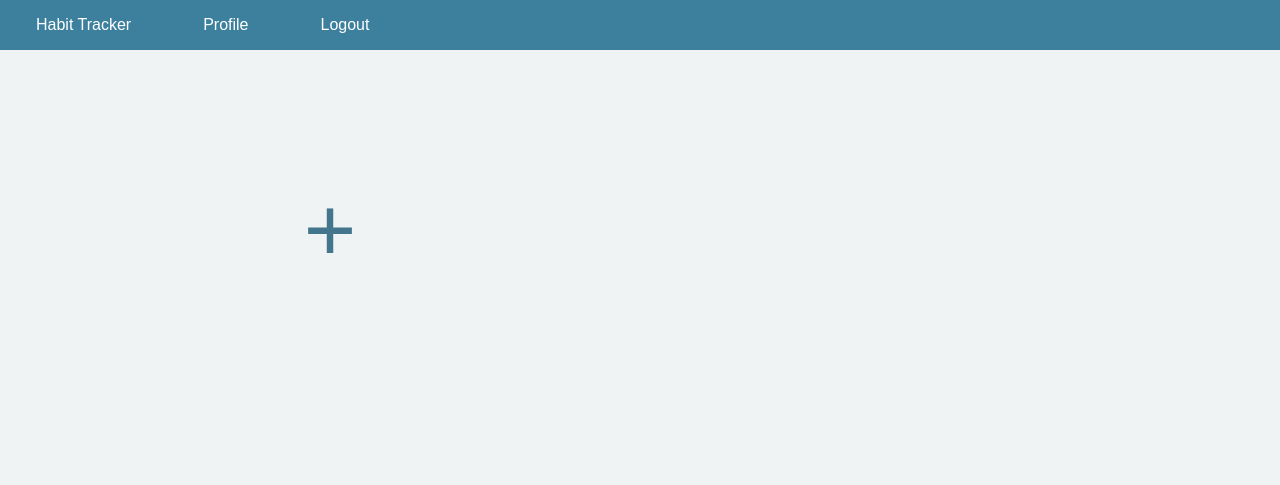
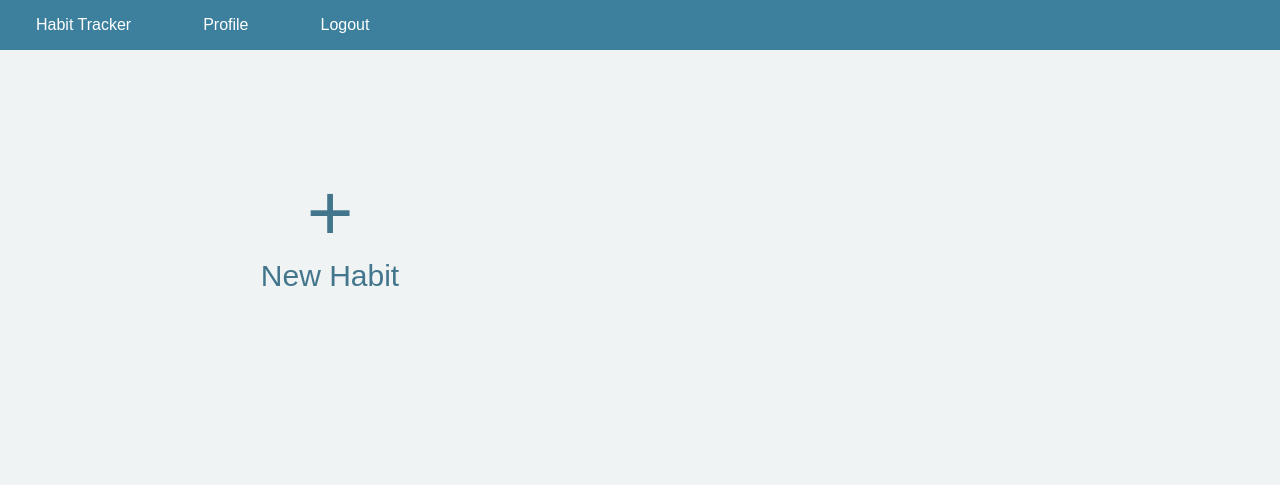
Before and after one commit to jbakerr/habits, a Flask app: page / in a window 1280 px wide. Shown: the top 485 px of the page. Run offline with Flask 2, Linux system fonts and the light colour scheme; the visitor is signed in with stand-in values (Sample User, id 1); data comes from the database, SQL or seed files in the repository; data that the repository does not hold is empty; some libraries are stand-ins or nearby versions.

Commit message:
Formatting

```diff
--- a/app/static/style.css
+++ b/app/static/style.css
@@ -172,11 +172,16 @@ header li {
   justify-content: center;
   text-align: center;
   position: relative;
-  font-size: 90px;
   text-decoration: none;
   color: #43768C;
+}
 
+.newHabitText.icon {
+  font-size: 80px;
+}
 
+.newHabitText.text {
+  font-size: 30px;
 }
 
 .cell {
--- a/app/templates/habit.html
+++ b/app/templates/habit.html
@@ -7,8 +7,8 @@
   <div id="mini-clndr"></div>
   <div class="habitPage stats">
     <h2 align="left">Stats</h2>
-    <p>Streak:</p>
-    <p>Goal</p>
+    <p>Current Streak: {{ habit.current_streak }}</p>
+    <p>Longest Streak: {{ habit.longest_streak }}</p>
     <p>Week Count: <span id="weekly_streak{{ habit.id }}"></span></p>
   </div>
   <div class="habitPage settings">
--- a/app/templates/index.html
+++ b/app/templates/index.html
@@ -15,8 +15,11 @@
   </div>
   {% endfor %}
   <div class="newHabit">
-    <a href="{{ url_for('main.new_habit') }}" class="newHabitText">+</a>
-
+    <a href="{{ url_for('main.new_habit') }}" class="newHabitText">
+      <span class="newHabitText icon">+</span>
+      <br>
+      <span class="newHabitText text">New Habit</span>
+    </a>
   </div>
 </div>
 
```
Also changed, not shown: app/models.py (+0 -7 lines).
